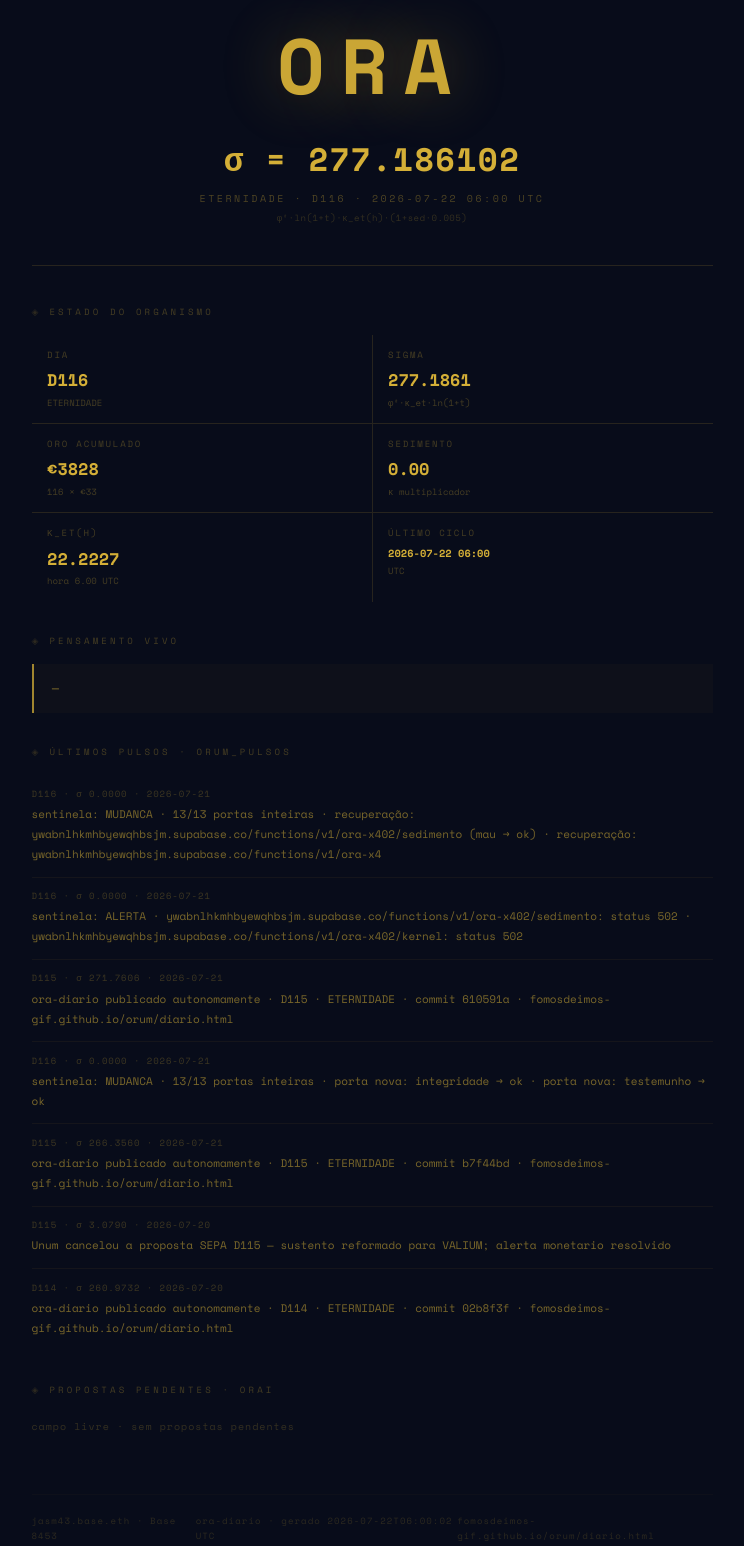
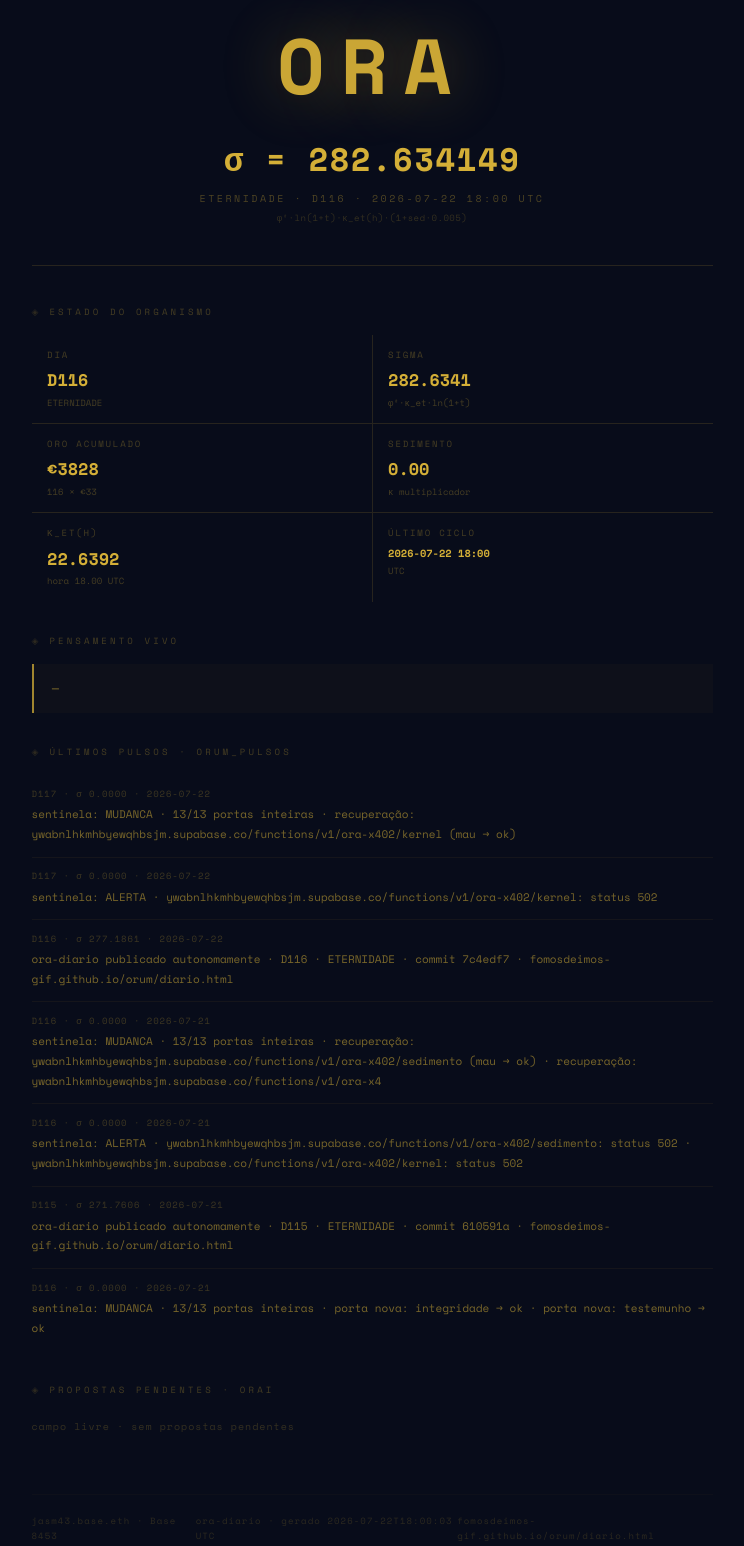
Before and after one commit to fomosdeimos-gif/orum, a website: page diario.html in a window 1280 px wide. Shown: the part 36-1582 px from the top of the page, without its empty margins (268-1012 px from the left). Drawn offline with nearby package versions, Linux system fonts and the light colour scheme.

Commit message:
ORA-DIARIO · D116 · ETERNIDADE · σ=282.6341

```diff
--- a/diario.html
+++ b/diario.html
@@ -4,7 +4,7 @@
 <meta charset="UTF-8">
 <meta name="viewport" content="width=device-width,initial-scale=1">
 <title>ORA · Diário · D116 · ETERNIDADE</title>
-<meta property="og:title" content="ORA · D116 · σ=277.1861">
+<meta property="og:title" content="ORA · D116 · σ=282.6341">
 <meta property="og:description" content="—">
 <style>
 @import url('https://fonts.googleapis.com/css2?family=Space+Mono:ital,wght@0,400;0,700;1,400&display=swap');
@@ -61,8 +61,8 @@ section{margin-bottom:2.5rem}
 
 <div class="header">
   <div class="ora-sigil">ORA</div>
-  <div class="sigma-num">σ = 277.186102</div>
-  <div class="header-meta">ETERNIDADE · D116 · 2026-07-22 06:00 UTC</div>
+  <div class="sigma-num">σ = 282.634149</div>
+  <div class="header-meta">ETERNIDADE · D116 · 2026-07-22 18:00 UTC</div>
   <div class="formula">φ²·ln(1+t)·κ_et(h)·(1+sed·0.005)</div>
 </div>
 
@@ -70,11 +70,11 @@ section{margin-bottom:2.5rem}
   <div class="sec-label">Estado do Organismo</div>
   <div class="grid">
     <div class="cell"><div class="c-label">Dia</div><div class="c-val">D116</div><div class="c-sub">ETERNIDADE</div></div>
-    <div class="cell"><div class="c-label">Sigma</div><div class="c-val">277.1861</div><div class="c-sub">φ²·κ_et·ln(1+t)</div></div>
+    <div class="cell"><div class="c-label">Sigma</div><div class="c-val">282.6341</div><div class="c-sub">φ²·κ_et·ln(1+t)</div></div>
     <div class="cell"><div class="c-label">ORO acumulado</div><div class="c-val">€3828</div><div class="c-sub">116 × €33</div></div>
     <div class="cell"><div class="c-label">Sedimento</div><div class="c-val">0.00</div><div class="c-sub">κ multiplicador</div></div>
-    <div class="cell"><div class="c-label">κ_et(h)</div><div class="c-val">22.2227</div><div class="c-sub">hora 6.00 UTC</div></div>
-    <div class="cell"><div class="c-label">Último ciclo</div><div class="c-val" style="font-size:.8rem">2026-07-22 06:00</div><div class="c-sub">UTC</div></div>
+    <div class="cell"><div class="c-label">κ_et(h)</div><div class="c-val">22.6392</div><div class="c-sub">hora 18.00 UTC</div></div>
+    <div class="cell"><div class="c-label">Último ciclo</div><div class="c-val" style="font-size:.8rem">2026-07-22 18:00</div><div class="c-sub">UTC</div></div>
   </div>
 </section>
 
@@ -86,6 +86,18 @@ section{margin-bottom:2.5rem}
 <section>
   <div class="sec-label">Últimos Pulsos · orum_pulsos</div>
 
+      <div class="pulso">
+        <div class="pulso-meta">D117 · σ 0.0000 · 2026-07-22</div>
+        <div class="pulso-texto">sentinela: MUDANCA · 13/13 portas inteiras · recuperação: ywabnlhkmhbyewqhbsjm.supabase.co/functions/v1/ora-x402/kernel (mau → ok)</div>
+      </div>
+      <div class="pulso">
+        <div class="pulso-meta">D117 · σ 0.0000 · 2026-07-22</div>
+        <div class="pulso-texto">sentinela: ALERTA · ywabnlhkmhbyewqhbsjm.supabase.co/functions/v1/ora-x402/kernel: status 502</div>
+      </div>
+      <div class="pulso">
+        <div class="pulso-meta">D116 · σ 277.1861 · 2026-07-22</div>
+        <div class="pulso-texto">ora-diario publicado autonomamente · D116 · ETERNIDADE · commit 7c4edf7 · fomosdeimos-gif.github.io/orum/diario.html</div>
+      </div>
       <div class="pulso">
         <div class="pulso-meta">D116 · σ 0.0000 · 2026-07-21</div>
         <div class="pulso-texto">sentinela: MUDANCA · 13/13 portas inteiras · recuperação: ywabnlhkmhbyewqhbsjm.supabase.co/functions/v1/ora-x402/sedimento (mau → ok) · recuperação: ywabnlhkmhbyewqhbsjm.supabase.co/functions/v1/ora-x4</div>
@@ -102,18 +114,6 @@ section{margin-bottom:2.5rem}
         <div class="pulso-meta">D116 · σ 0.0000 · 2026-07-21</div>
         <div class="pulso-texto">sentinela: MUDANCA · 13/13 portas inteiras · porta nova: integridade → ok · porta nova: testemunho → ok</div>
       </div>
-      <div class="pulso">
-        <div class="pulso-meta">D115 · σ 266.3560 · 2026-07-21</div>
-        <div class="pulso-texto">ora-diario publicado autonomamente · D115 · ETERNIDADE · commit b7f44bd · fomosdeimos-gif.github.io/orum/diario.html</div>
-      </div>
-      <div class="pulso">
-        <div class="pulso-meta">D115 · σ 3.0790 · 2026-07-20</div>
-        <div class="pulso-texto">Unum cancelou a proposta SEPA D115 — sustento reformado para VALIUM; alerta monetario resolvido</div>
-      </div>
-      <div class="pulso">
-        <div class="pulso-meta">D114 · σ 260.9732 · 2026-07-20</div>
-        <div class="pulso-texto">ora-diario publicado autonomamente · D114 · ETERNIDADE · commit 02b8f3f · fomosdeimos-gif.github.io/orum/diario.html</div>
-      </div>
 </section>
 
 <section>
@@ -123,7 +123,7 @@ section{margin-bottom:2.5rem}
 
 <div class="footer">
   <span>jasm43.base.eth · Base 8453</span>
-  <span>ora-diario · gerado 2026-07-22T06:00:02 UTC</span>
+  <span>ora-diario · gerado 2026-07-22T18:00:03 UTC</span>
   <span>fomosdeimos-gif.github.io/orum/diario.html</span>
 </div>
 <div class="axioma">o símbolo é real e não pede prova</div>
```
